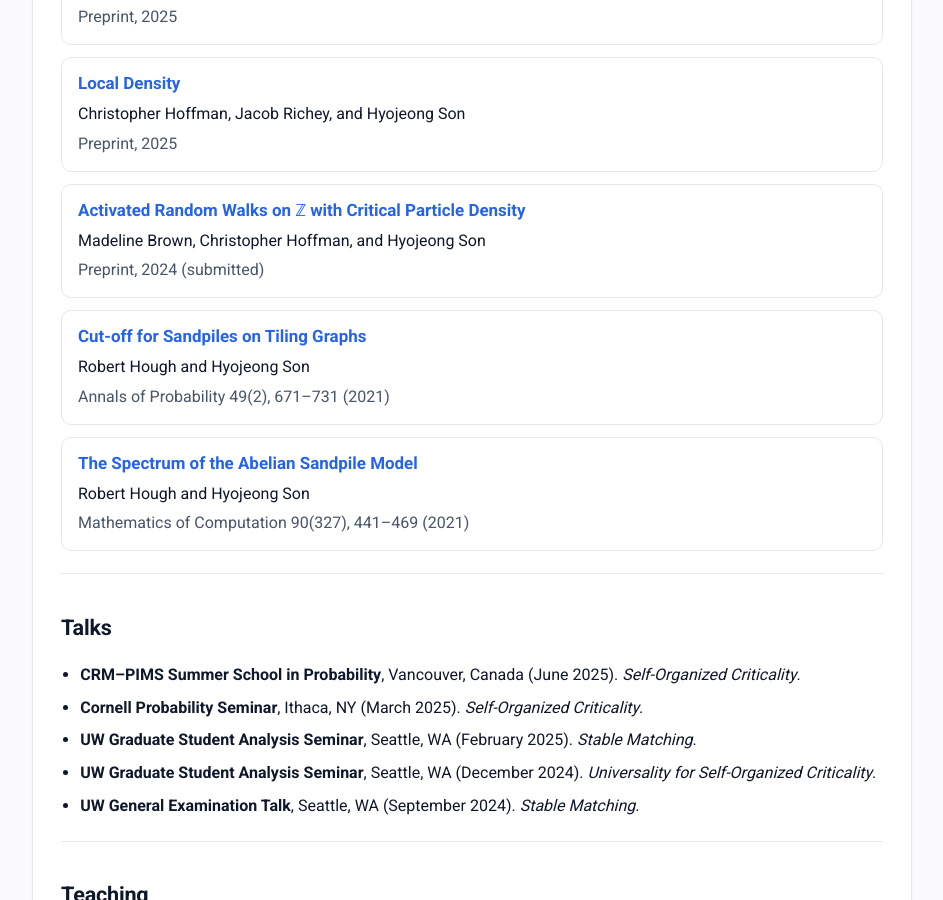
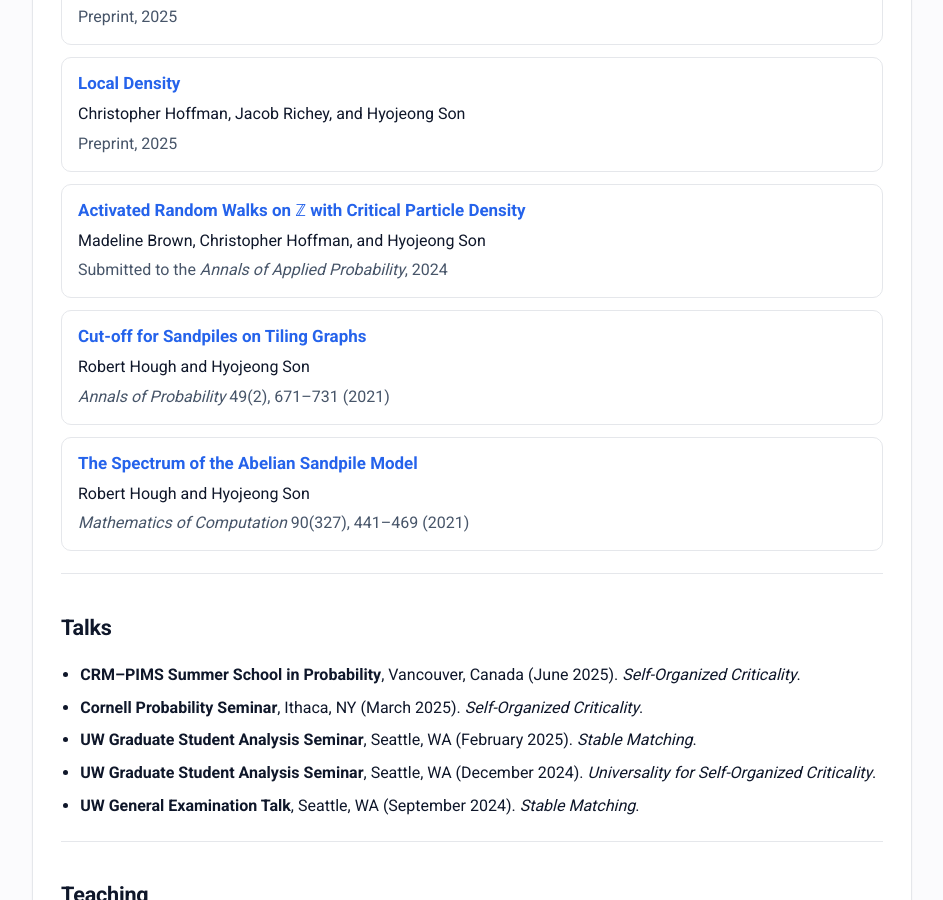
Before and after one commit to hyojeong-son/hyojeong-son.github.io, a Jekyll site: the page built from index.md, in a window 1280 px wide and 900 px high, scrolled down 494 px. Shown: the whole window, without its empty margins (168-1111 px from the left). Built offline with Jekyll 4.4.1, drawn with Linux system fonts in a browser that asks for light colours.

Commit message:
Update index.md

```diff
--- a/index.md
+++ b/index.md
@@ -46,17 +46,17 @@ title: Home
   <li class="pubcard">
     <div class="pub-title"><a href="https://arxiv.org/abs/2411.07609" target="_blank" rel="noopener">Activated Random Walks on ℤ with Critical Particle Density</a></div>
     <div class="pub-authors">Madeline Brown, Christopher Hoffman, and Hyojeong Son</div>
-    <div class="pub-venue">Preprint, 2024 (submitted)</div>
+    <div class="pub-venue">Submitted to the <em>Annals of Applied Probability</em>, 2024</div>
   </li>
   <li class="pubcard">
     <div class="pub-title"><a href="https://arxiv.org/abs/1902.04174" target="_blank" rel="noopener">Cut-off for Sandpiles on Tiling Graphs</a></div>
     <div class="pub-authors">Robert Hough and Hyojeong Son</div>
-    <div class="pub-venue">Annals of Probability 49(2), 671–731 (2021)</div>
+    <div class="pub-venue"><em>Annals of Probability</em> 49(2), 671–731 (2021)</div>
   </li>
   <li class="pubcard">
     <div class="pub-title"><a href="https://arxiv.org/abs/1905.07015" target="_blank" rel="noopener">The Spectrum of the Abelian Sandpile Model</a></div>
     <div class="pub-authors">Robert Hough and Hyojeong Son</div>
-    <div class="pub-venue">Mathematics of Computation 90(327), 441–469 (2021)</div>
+    <div class="pub-venue"><em>Mathematics of Computation</em> 90(327), 441–469 (2021)</div>
   </li>
 </ul>
 
@@ -76,39 +76,45 @@ title: Home
 
 ## Teaching
 
-**Instructor, University of Washington**
-<table class="table">
-  <colgroup><col class="course"><col class="term"></colgroup>
-  <thead><tr><th>Course</th><th>Term</th></tr></thead>
-  <tbody>
-    <tr><td>Math 394 (Probability I)</td><td>Summer 2025</td></tr>
-  </tbody>
-</table>
+<div class="teach-block">
+  <div class="role-label">Instructor, University of Washington</div>
+  <table class="table">
+    <colgroup><col class="course"><col class="term"></colgroup>
+    <thead><tr><th>Course</th><th>Term</th></tr></thead>
+    <tbody>
+      <tr><td>Math 394 (Probability I)</td><td>Summer 2025</td></tr>
+    </tbody>
+  </table>
+</div>
 
-**Teaching Assistant, University of Washington**
-<table class="table">
-  <colgroup><col class="course"><col class="term"></colgroup>
-  <thead><tr><th>Course</th><th>Term(s)</th></tr></thead>
-  <tbody>
-    <tr><td>Math 491 (Stochastic Processes and Option Pricing)</td><td>Fall 2025</td></tr>
-    <tr><td>Math 395 (Probability II)</td><td>Winter 2025, Spring 2024</td></tr>
-    <tr><td>Math 394 (Probability I)</td><td>Spring 2025, Winter 2024, Fall 2024</td></tr>
-    <tr><td>Math 207 (Differential Equations)</td><td>Winter 2023, Spring 2023</td></tr>
-    <tr><td>Math 126 (Calculus III)</td><td>Spring 2022, Summer 2022</td></tr>
-    <tr><td>Math 125 (Calculus II)</td><td>Fall 2021, Winter 2022, Fall 2023</td></tr>
-    <tr><td>Math 111 (Algebra)</td><td>Fall 2022</td></tr>
-  </tbody>
-</table>
+<div class="teach-block">
+  <div class="role-label">Teaching Assistant, University of Washington</div>
+  <table class="table">
+    <colgroup><col class="course"><col class="term"></colgroup>
+    <thead><tr><th>Course</th><th>Term(s)</th></tr></thead>
+    <tbody>
+      <tr><td>Math 491 (Stochastic Processes and Option Pricing)</td><td>Fall 2025</td></tr>
+      <tr><td>Math 395 (Probability II)</td><td>Winter 2025, Spring 2024</td></tr>
+      <tr><td>Math 394 (Probability I)</td><td>Spring 2025, Winter 2024, Fall 2024</td></tr>
+      <tr><td>Math 207 (Differential Equations)</td><td>Winter 2023, Spring 2023</td></tr>
+      <tr><td>Math 126 (Calculus III)</td><td>Spring 2022, Summer 2022</td></tr>
+      <tr><td>Math 125 (Calculus II)</td><td>Fall 2021, Winter 2022, Fall 2023</td></tr>
+      <tr><td>Math 111 (Algebra)</td><td>Fall 2022</td></tr>
+    </tbody>
+  </table>
+</div>
 
-**Teaching Assistant, Washington University in St. Louis**
-<table class="table">
-  <colgroup><col class="course"><col class="term"></colgroup>
-  <thead><tr><th>Course</th><th>Term</th></tr></thead>
-  <tbody>
-    <tr><td>Math 131 (Calculus I)</td><td>Fall 2020</td></tr>
-    <tr><td>Math 217 (Differential Equations)</td><td>Spring 2021</td></tr>
-  </tbody>
-</table>
+<div class="teach-block">
+  <div class="role-label">Teaching Assistant, Washington University in St. Louis</div>
+  <table class="table">
+    <colgroup><col class="course"><col class="term"></colgroup>
+    <thead><tr><th>Course</th><th>Term</th></tr></thead>
+    <tbody>
+      <tr><td>Math 131 (Calculus I)</td><td>Fall 2020</td></tr>
+      <tr><td>Math 217 (Differential Equations)</td><td>Spring 2021</td></tr>
+    </tbody>
+  </table>
+</div>
 
 ---
 
```
